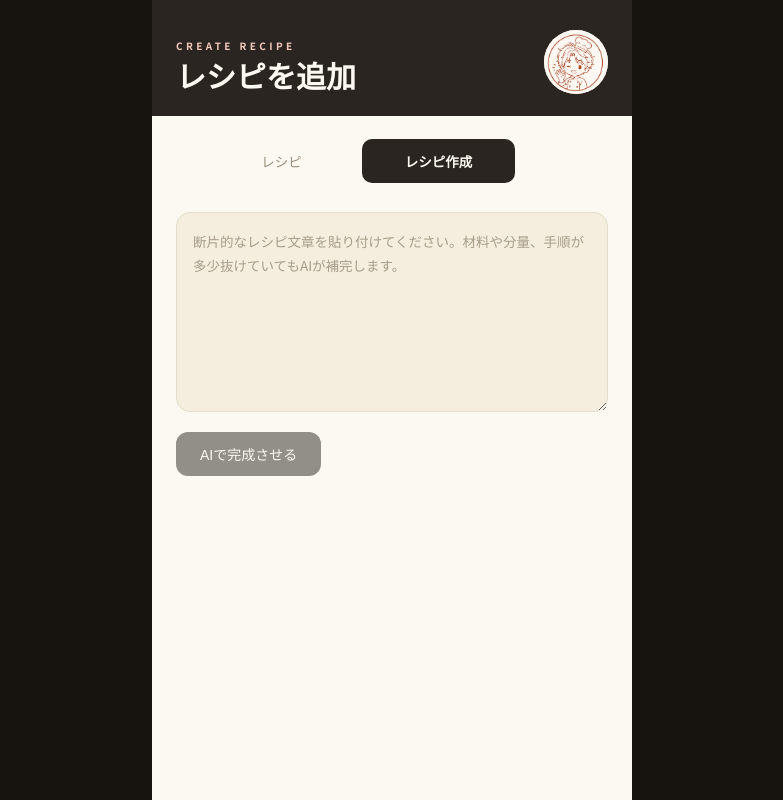
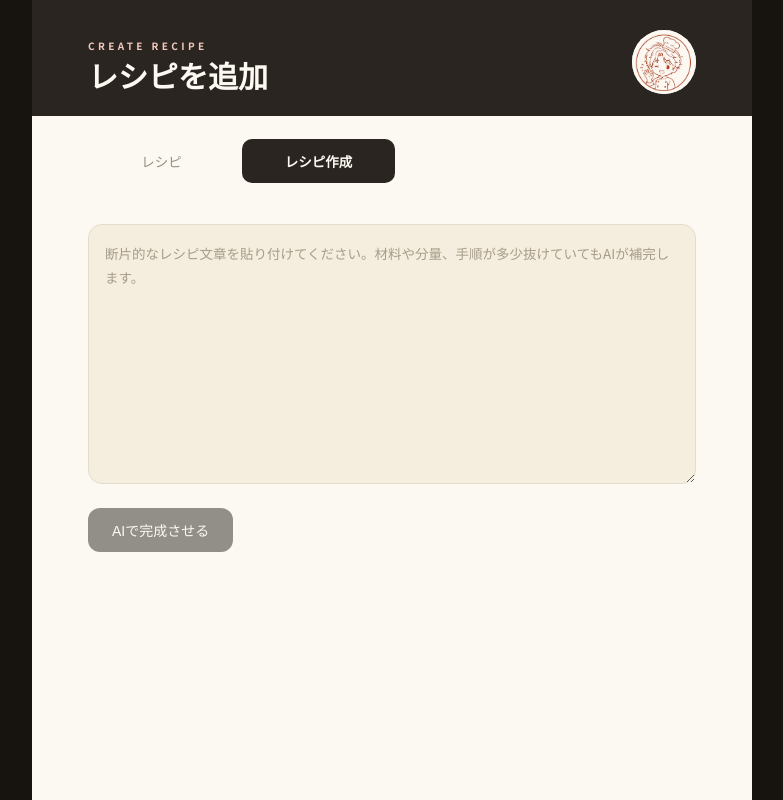
Before and after one commit to nalufurumi/recipe-app-nextjs-ai, a Next.js app: page /upload in a window 1280 px wide. Shown: the whole page, without its empty margins (248-1031 px from the left). Built offline with nearby package versions, Linux system fonts and the light colour scheme; a web font is replaced by a local one.

Commit message:
Add responsive layouts for upload page (roomy centered form) and detail page (split hero/content grid) at >=768px

```diff
--- a/app/globals.css
+++ b/app/globals.css
@@ -293,6 +293,26 @@ a { color: inherit; text-decoration: none; }
 
 .upload-inner textarea::placeholder {
   color: #A79C89;
+}
+
+@media (min-width: 768px) {
+  .upload-screen {
+    max-width: 720px;
+  }
+
+  .upload-hero {
+    padding-left: 56px;
+    padding-right: 56px;
+  }
+
+  .upload-inner {
+    padding: 32px 56px 100px;
+    gap: 24px;
+  }
+
+  .upload-inner textarea {
+    min-height: 260px;
+  }
 }
 
 .upload-actions {
@@ -726,6 +746,46 @@ a { color: inherit; text-decoration: none; }
   color: #F3C9BD;
 }
 
+@media (min-width: 768px) {
+  .screen {
+    max-width: 1040px;
+    display: grid;
+    grid-template-columns: minmax(320px, 420px) 1fr;
+    align-items: start;
+  }
+
+  .hero {
+    height: 100dvh;
+    position: sticky;
+    top: 0;
+    grid-column: 1;
+    grid-row: 1 / span 2;
+  }
+
+  .sheet {
+    grid-column: 2;
+    grid-row: 1;
+    margin-top: 0;
+    border-radius: 0;
+  }
+
+  .sheet-inner {
+    padding: 40px 48px 40px;
+  }
+
+  .cta-bar {
+    grid-column: 2;
+    grid-row: 2;
+    position: static;
+    left: auto;
+    transform: none;
+    width: auto;
+    max-width: none;
+    background: none;
+    padding: 0 48px 40px;
+  }
+}
+
 /* ---------- dev tools ---------- */
 
 .dev-tools {
```
